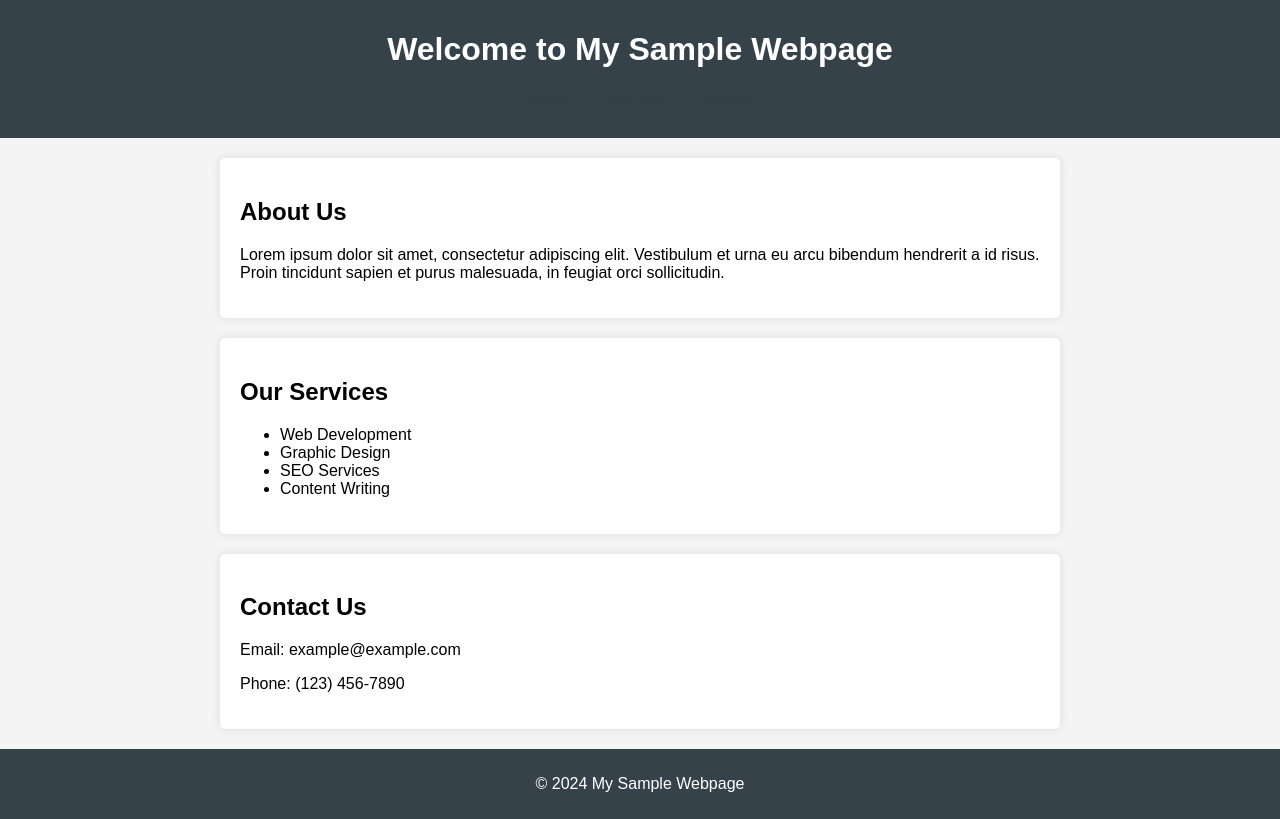
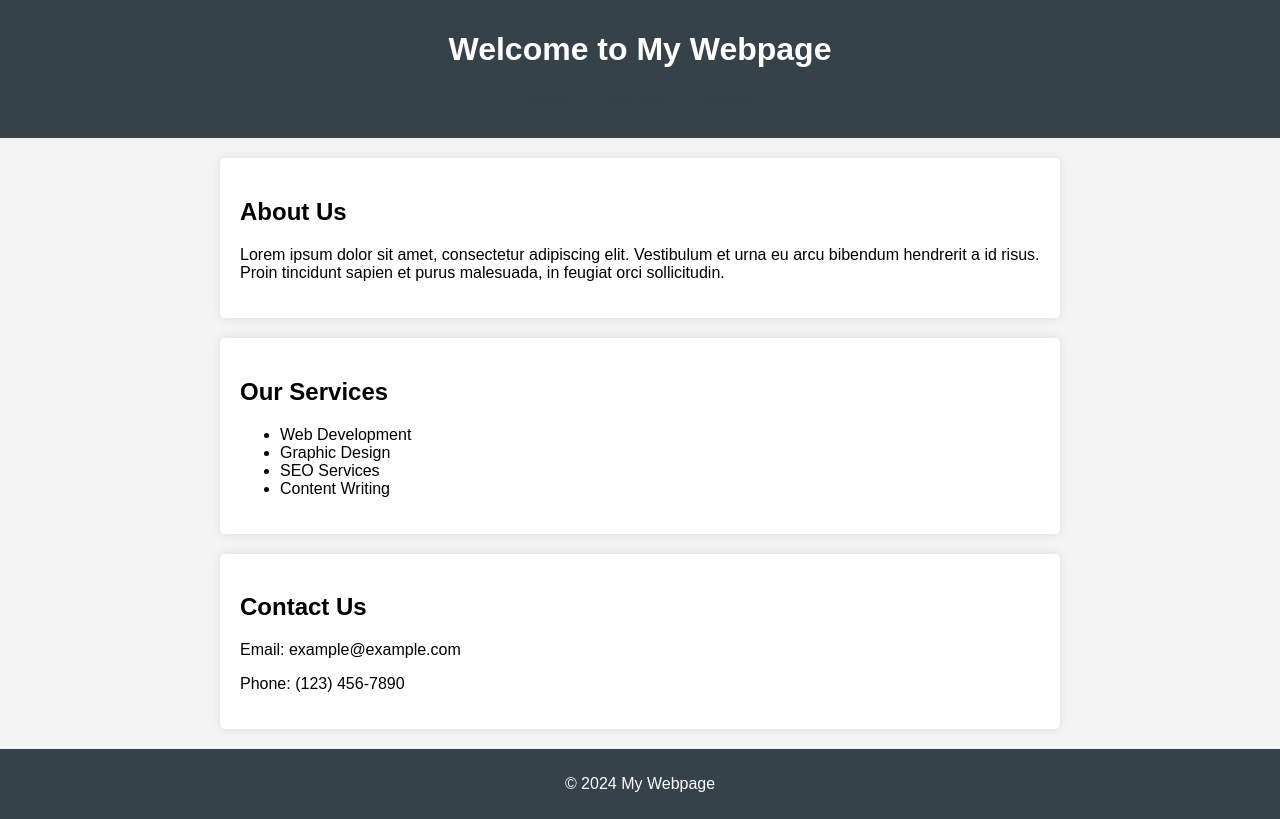
Before and after one commit to srdangat/jenkins-test, a plain HTML site: page index.html in a window 1280 px wide. Drawn offline with Linux system fonts and the light colour scheme.

Commit message:
Update index.html

```diff
--- a/index.html
+++ b/index.html
@@ -3,7 +3,7 @@
 <head>
     <meta charset="UTF-8">
     <meta name="viewport" content="width=device-width, initial-scale=1.0">
-    <title>My Sample Webpage</title>
+    <title>My Webpage</title>
     <style>
         body {
             font-family: Arial, sans-serif;
@@ -47,7 +47,7 @@
 <body>
 
 <header>
-    <h1>Welcome to My Sample Webpage</h1>
+    <h1>Welcome to My Webpage</h1>
     <nav>
         <a href="#about">About</a>
         <a href="#services">Services</a>
@@ -77,7 +77,7 @@
 </section>
 
 <footer>
-    <p>&copy; 2024 My Sample Webpage</p>
+    <p>&copy; 2024 My Webpage</p>
 </footer>
 
 </body>
```
